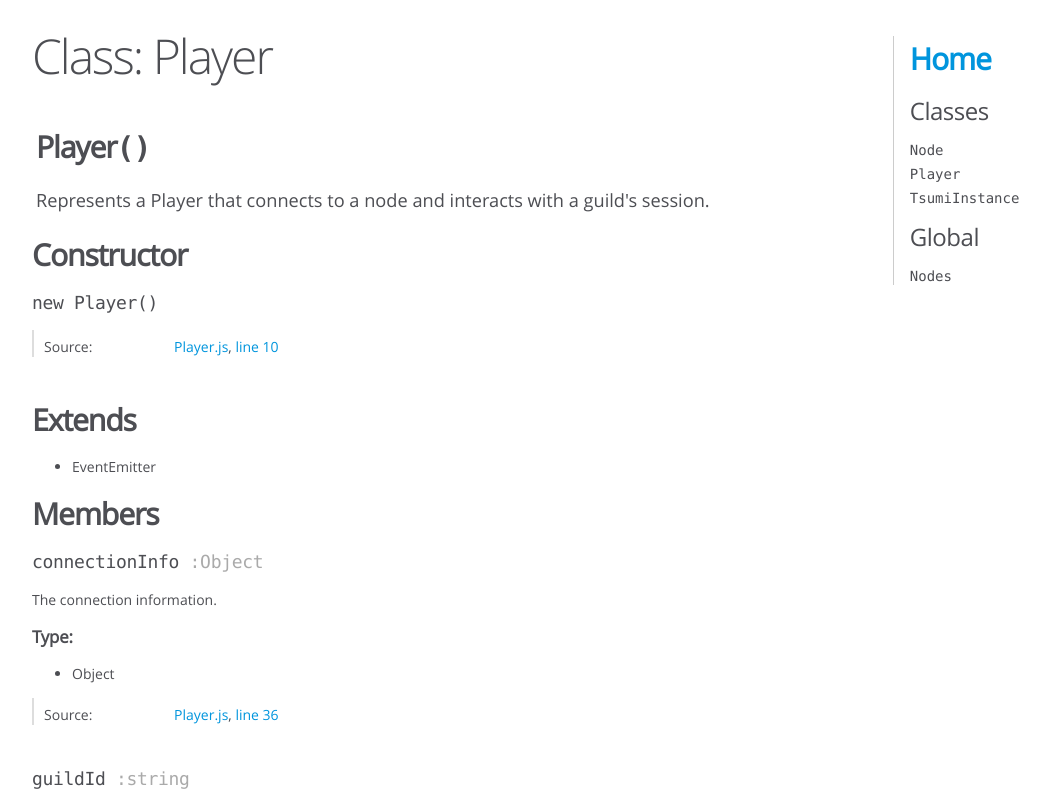
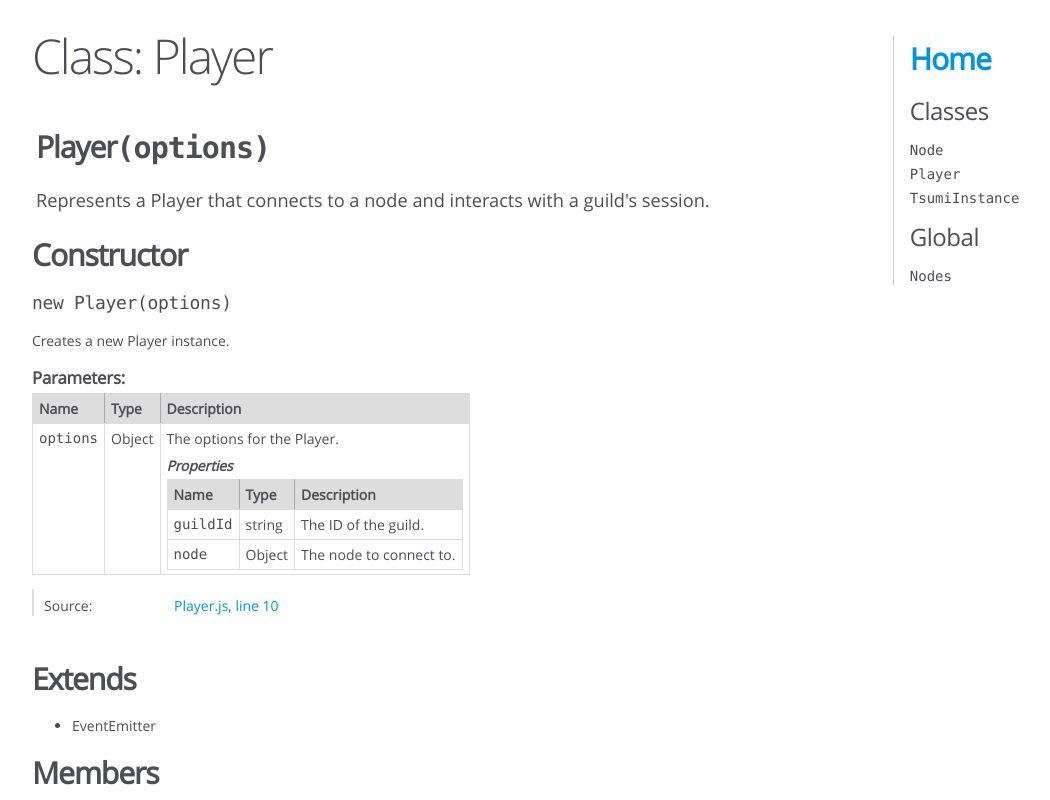
Before and after one commit to Fyphen1223/TsumiLink, a website: page docs/Player.html in a window 1280 px wide. Shown: the top 800 px of the page, without its empty margins (0-1050 px from the left). Drawn offline with Linux system fonts and the light colour scheme.

Commit message:
ドキュメントの更新

```diff
--- a/docs/Player.html
+++ b/docs/Player.html
@@ -28,7 +28,7 @@
 
 <header>
 
-        <h2><span class="attribs"><span class="type-signature"></span></span>Player<span class="signature">()</span><span class="type-signature"></span></h2>
+        <h2><span class="attribs"><span class="type-signature"></span></span>Player<span class="signature">(options)</span><span class="type-signature"></span></h2>
 
             <div class="class-description">Represents a Player that connects to a node and interacts with a guild's session.</div>
 
@@ -45,19 +45,144 @@
 
 
 
-    <h4 class="name" id="Player"><span class="type-signature"></span>new Player<span class="signature">()</span><span class="type-signature"></span></h4>
-
-
-
-
-
-
-
-
-
-
-
-
+    <h4 class="name" id="Player"><span class="type-signature"></span>new Player<span class="signature">(options)</span><span class="type-signature"></span></h4>
+
+
+
+
+
+
+<div class="description">
+    Creates a new Player instance.
+</div>
+
+
+
+
+
+
+
+
+
+    <h5>Parameters:</h5>
+
+
+<table class="params">
+    <thead>
+    <tr>
+
+        <th>Name</th>
+
+
+        <th>Type</th>
+
+
+
+
+
+        <th class="last">Description</th>
+    </tr>
+    </thead>
+
+    <tbody>
+
+
+        <tr>
+
+                <td class="name"><code>options</code></td>
+
+
+            <td class="type">
+
+
+<span class="param-type">Object</span>
+
+
+
+            </td>
+
+
+
+
+
+            <td class="description last">The options for the Player.
+                <h6>Properties</h6>
+
+
+<table class="params">
+    <thead>
+    <tr>
+
+        <th>Name</th>
+
+
+        <th>Type</th>
+
+
+
+
+
+        <th class="last">Description</th>
+    </tr>
+    </thead>
+
+    <tbody>
+
+
+        <tr>
+
+                <td class="name"><code>guildId</code></td>
+
+
+            <td class="type">
+
+
+<span class="param-type">string</span>
+
+
+
+            </td>
+
+
+
+
+
+            <td class="description last">The ID of the guild.</td>
+        </tr>
+
+
+
+        <tr>
+
+                <td class="name"><code>node</code></td>
+
+
+            <td class="type">
+
+
+<span class="param-type">Object</span>
+
+
+
+            </td>
+
+
+
+
+
+            <td class="description last">The node to connect to.</td>
+        </tr>
+
+
+    </tbody>
+</table>
+
+            </td>
+        </tr>
+
+
+    </tbody>
+</table>
 
 
 
@@ -2440,7 +2565,7 @@
 <br class="clear">
 
 <footer>
-    Documentation generated by <a href="https://github.com/jsdoc/jsdoc">JSDoc 4.0.2</a> on Thu Apr 18 2024 07:27:54 GMT+0000 (Coordinated Universal Time)
+    Documentation generated by <a href="https://github.com/jsdoc/jsdoc">JSDoc 4.0.2</a> on Thu Apr 18 2024 07:30:35 GMT+0000 (Coordinated Universal Time)
 </footer>
 
 <script> prettyPrint(); </script>
```
Also changed, not shown: docs/Node.html (+1 -1 lines), docs/Node.js.html (+1 -1 lines), docs/Player.js.html (+7 -7 lines), docs/TsumiInstance.html (+1 -1 lines), docs/TsumiInstance.js.html (+1 -1 lines), docs/global.html (+1 -1 lines), docs/index.html (+1 -1 lines), src/Player.js (+6 -6 lines).
